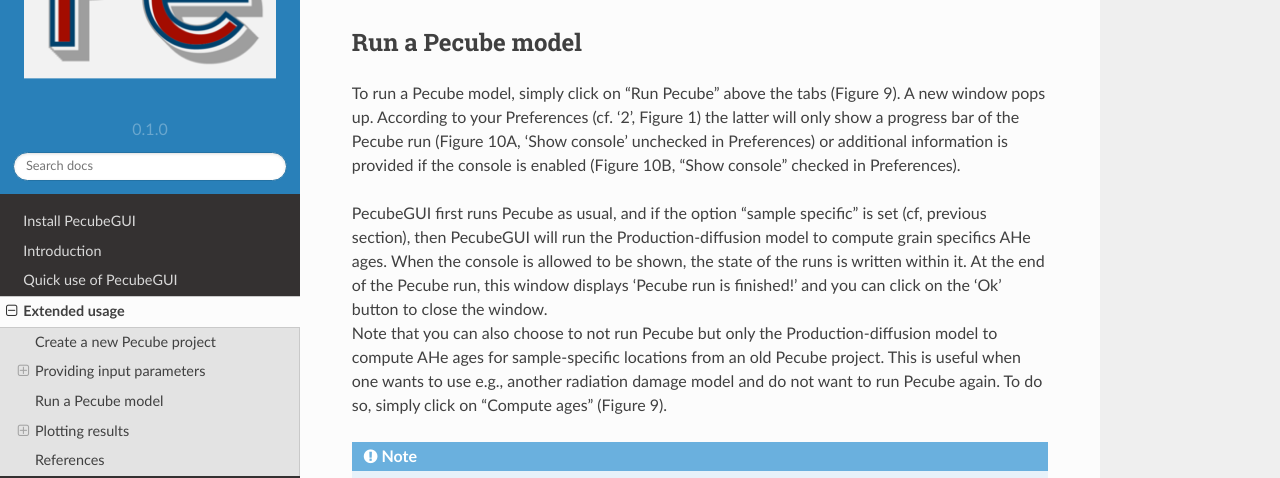
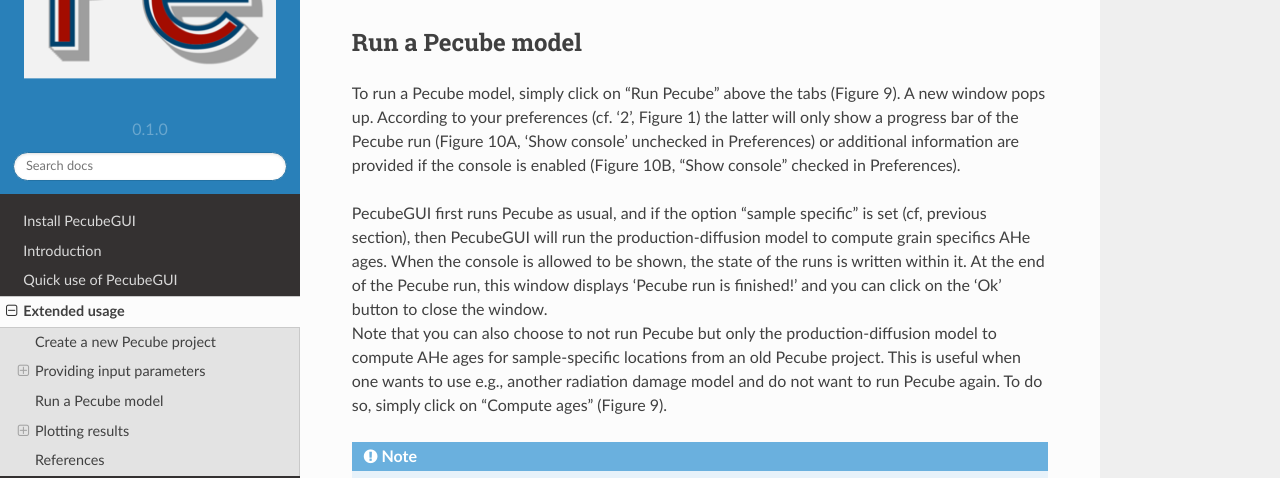
Before and after one commit to MBernAca/PecubeGUI_Doc, a Sphinx documentation site: the page built from docs/source/Usage.rst, in a window 1280 px wide and 900 px high, scrolled down 7879 px. Shown: the part 174-652 px from the top of the window. Built offline with Sphinx 7.4.7 and the Read the Docs theme 2.0.0, drawn with Linux system fonts in a browser that asks for light colours.

Commit message:
Update Usage.rst

```diff
--- a/docs/source/Usage.rst
+++ b/docs/source/Usage.rst
@@ -189,10 +189,10 @@
 Run a Pecube model
 ------------------
 
-| To run a Pecube model, simply click on “Run Pecube” above the tabs (Figure 9). A new window pops up. According to your Preferences (cf. ‘2’, Figure 1) the latter will only show a progress bar of the Pecube run (Figure 10A, ‘Show console’ unchecked in Preferences) or additional information is provided if the console is enabled (Figure 10B, "Show console” checked in Preferences).
+| To run a Pecube model, simply click on “Run Pecube” above the tabs (Figure 9). A new window pops up. According to your preferences (cf. ‘2’, Figure 1) the latter will only show a progress bar of the Pecube run (Figure 10A, ‘Show console’ unchecked in Preferences) or additional information are provided if the console is enabled (Figure 10B, "Show console” checked in Preferences).
 
-| PecubeGUI first runs Pecube as usual, and if the option “sample specific” is set (cf, previous section), then PecubeGUI will run the Production-diffusion model to compute grain specifics AHe ages. When the console is allowed to be shown, the state of the runs is written within it. At the end of the Pecube run, this window displays ‘Pecube run is finished!’ and you can click on the ‘Ok’ button to close the window.
-| Note that you can also choose to not run Pecube but only the Production-diffusion model to compute AHe ages for sample-specific locations from an old Pecube project. This is useful when one wants to use e.g., another radiation damage model and do not want to run Pecube again. To do so, simply click on "Compute ages" (Figure 9).
+| PecubeGUI first runs Pecube as usual, and if the option “sample specific” is set (cf, previous section), then PecubeGUI will run the production-diffusion model to compute grain specifics AHe ages. When the console is allowed to be shown, the state of the runs is written within it. At the end of the Pecube run, this window displays ‘Pecube run is finished!’ and you can click on the ‘Ok’ button to close the window.
+| Note that you can also choose to not run Pecube but only the production-diffusion model to compute AHe ages for sample-specific locations from an old Pecube project. This is useful when one wants to use e.g., another radiation damage model and do not want to run Pecube again. To do so, simply click on "Compute ages" (Figure 9).
 
 .. note::
   When several projects are opened, the consoles are gathered in a single window to have a quick overview of all the running simulations.
```
